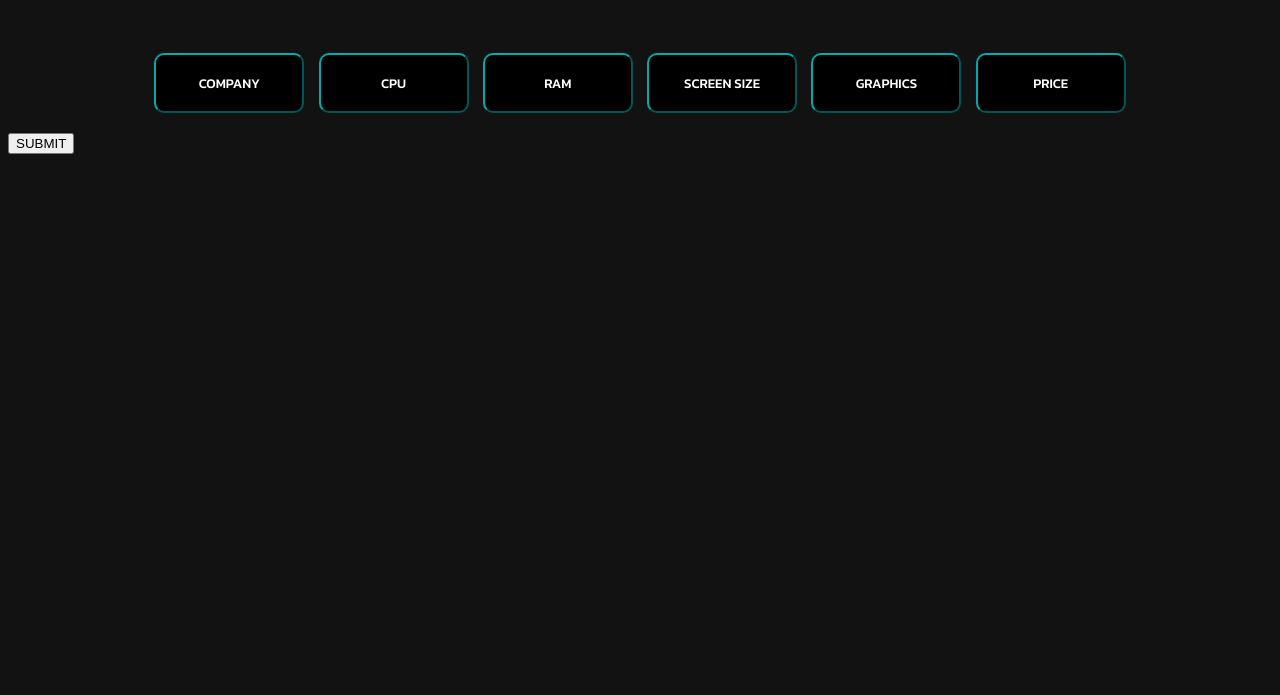
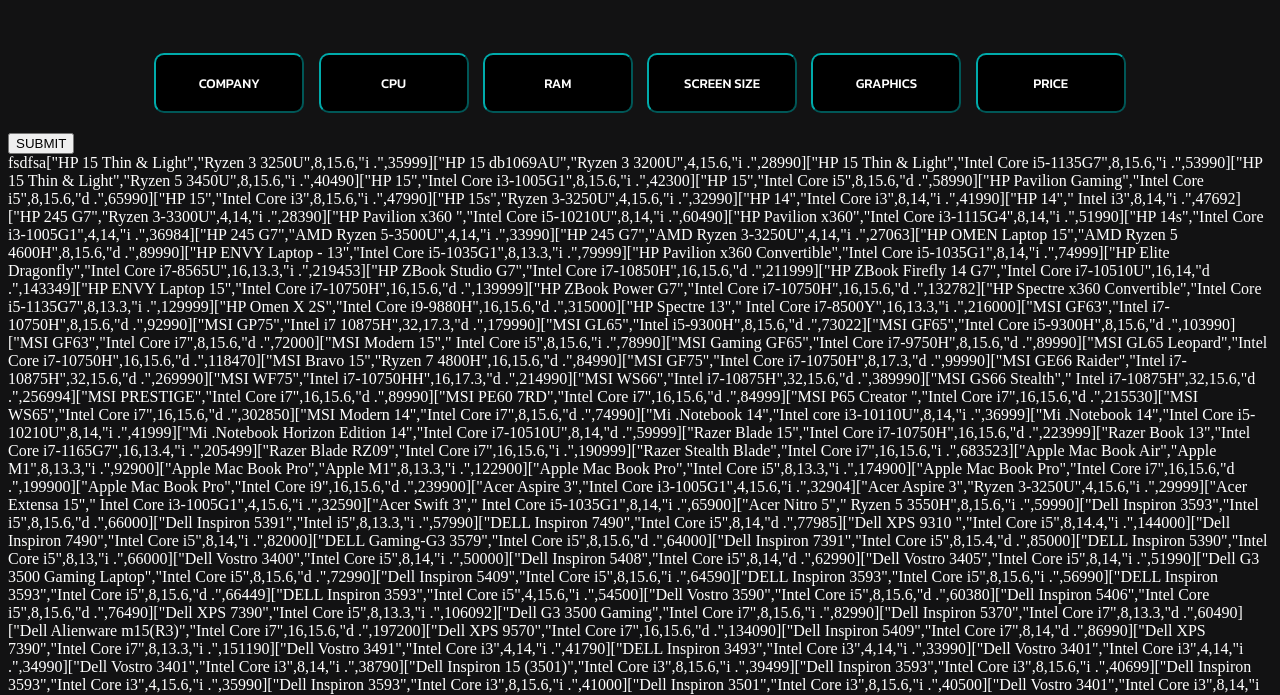
Before and after one commit to UllasSG/LAPTOP_DATABASE, a plain HTML site: page LPTDB Website/index.html in a window 1280 px wide. Both pictures are taken after a click on the button "SUBMIT". Shown: the part 97-792 px from the top of the page. Drawn offline with Linux system fonts and the light colour scheme.

Commit message:
more changes

```diff
--- a/LPTDB Website/index.html
+++ b/LPTDB Website/index.html
@@ -34,6 +34,8 @@
   <div id="submit">
     <button id="submit-btn">SUBMIT</button>
   </div>
+  <div style="color: white;" id="results">fsdfsa
+  </div>
   <script src="index.js"></script>
 </body>
 </html>
--- a/LPTDB Website/index.js
+++ b/LPTDB Website/index.js
@@ -79,7 +79,7 @@
         companyName='MSI'
     })
     MICompany.addEventListener('click',function(){
-        companyName='MI'
+        companyName='Mi '
     })
     RazerCompany.addEventListener('click',function(){
         companyName='Razer'
@@ -418,11 +418,20 @@
 //         console.log(data[i])
 //     }
 // }
+let outputArray=[]
 const submitBtn=document.getElementById('submit-btn')
+const displayResults=document.getElementById('results')
 submitBtn.addEventListener('click',function(){
+
     for (let i=0; i<data.length ; i++){
-        if (data[i][0].indexOf(companyName)>-1 && data[i][1].indexOf(cpuName)>-1 && data[i][2]>=ramSize  && data[i][3]===screenSize ){
-            console.log(data[i])
+        if (data[i][0].indexOf(companyName)>-1 && data[i][1].indexOf(cpuName)>-1 && data[i][2]>=ramSize  && data[i][3]>=screenSize ){
+            displayResults.innerText+=JSON.stringify(data[i])
         }
     }
+    companyName=' '
+    cpuName=' '
+    ramSize=0
+    screenSize=0
+    graphicsType=' '
+    budget=1000000
 })
```
